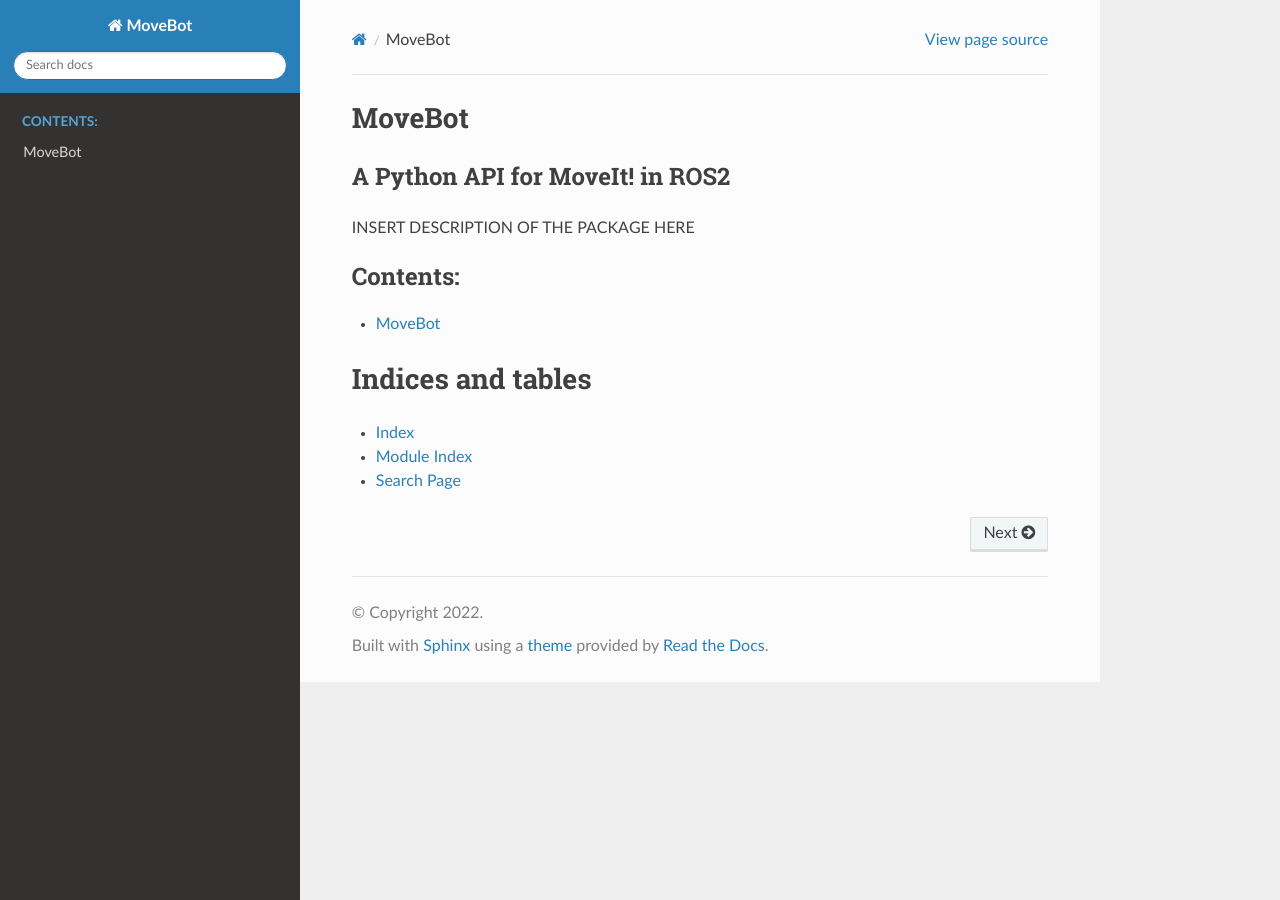
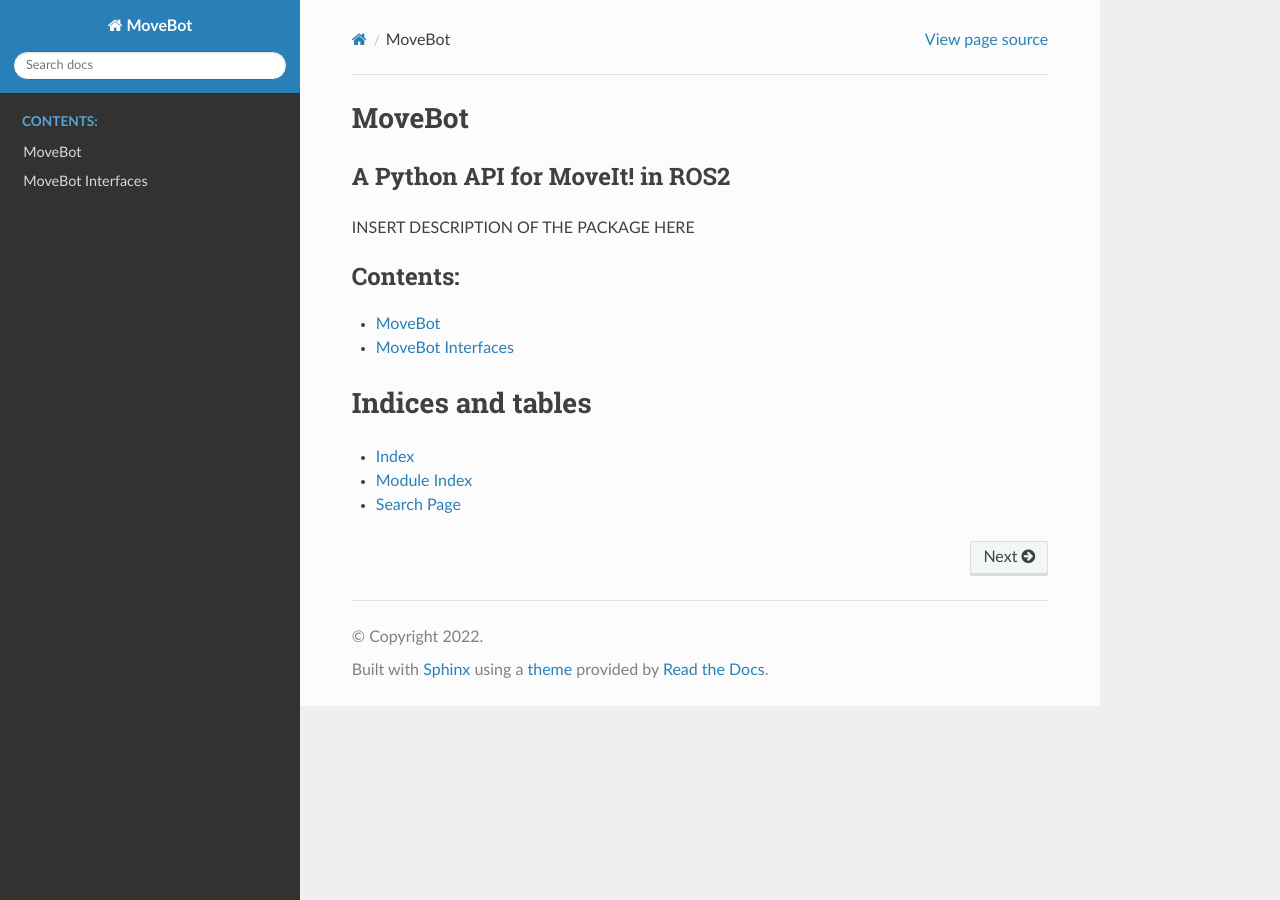
Before and after one commit to david-dorf/BotChocolate, a Sphinx documentation site: the page built from movebot/docs/index.rst, in a window 1280 px wide. Built offline with Sphinx 7.4.7 and the Read the Docs theme 2.0.0, drawn with Linux system fonts in a browser that asks for light colours.

Commit message:
add movebot_interfaces readme to MoveBot sphinx docs

```diff
--- a/movebot/docs/index.rst
+++ b/movebot/docs/index.rst
@@ -16,6 +16,7 @@ INSERT DESCRIPTION OF THE PACKAGE HERE
    :caption: Contents:
 
    movebot
+   movebot_interfaces
 
 Indices and tables
 ==================
--- /dev/null
+++ b/movebot/docs/movebot_interfaces.rst
@@ -0,0 +1 @@
+.. mdinclude:: ../../movebot_interfaces/README.md
```
